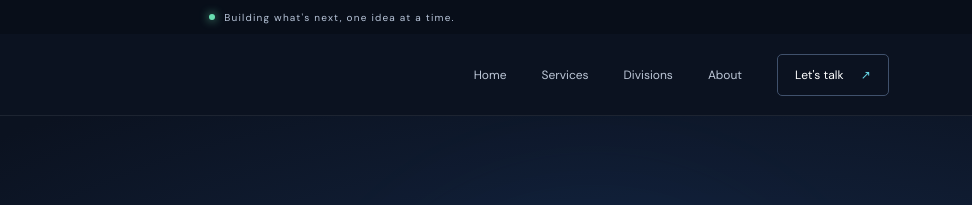
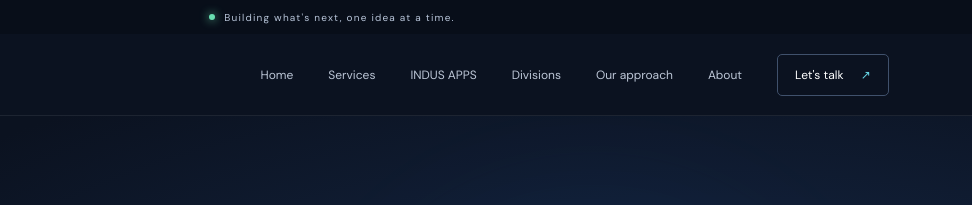
Before and after one commit to Szoyeb84/indus-preview, a plain HTML site: page indus-apps.html in a window 1280 px wide. Shown: the top 205 px of the page, 308-1280 px from the left. Drawn offline with Linux system fonts and the light colour scheme.

Commit message:
Unify INDUS website navigation across pages

```diff
--- a/indus-apps.html
+++ b/indus-apps.html
@@ -19,7 +19,7 @@
     <a class="brand" href="index.html" aria-label="INDUS home"><span class="brand-mark">I<span>N</span></span><span class="brand-name">INDUS<span class="brand-period">.</span></span></a>
     <button class="menu-toggle" aria-label="Open navigation" aria-expanded="false" aria-controls="primary-nav"><span></span><span></span></button>
     <nav id="primary-nav" class="primary-nav" aria-label="Main navigation">
-      <a href="index.html">Home</a><a href="services.html">Services</a><a href="index.html#divisions">Divisions</a><a href="index.html#about">About</a>
+      <a href="index.html">Home</a><a href="services.html">Services</a><a href="indus-apps.html">INDUS APPS</a><a href="index.html#divisions">Divisions</a><a href="index.html#approach">Our approach</a><a href="index.html#about">About</a>
       <a class="nav-cta" href="index.html#contact">Let's talk <span>↗</span></a>
     </nav>
   </header>
```
